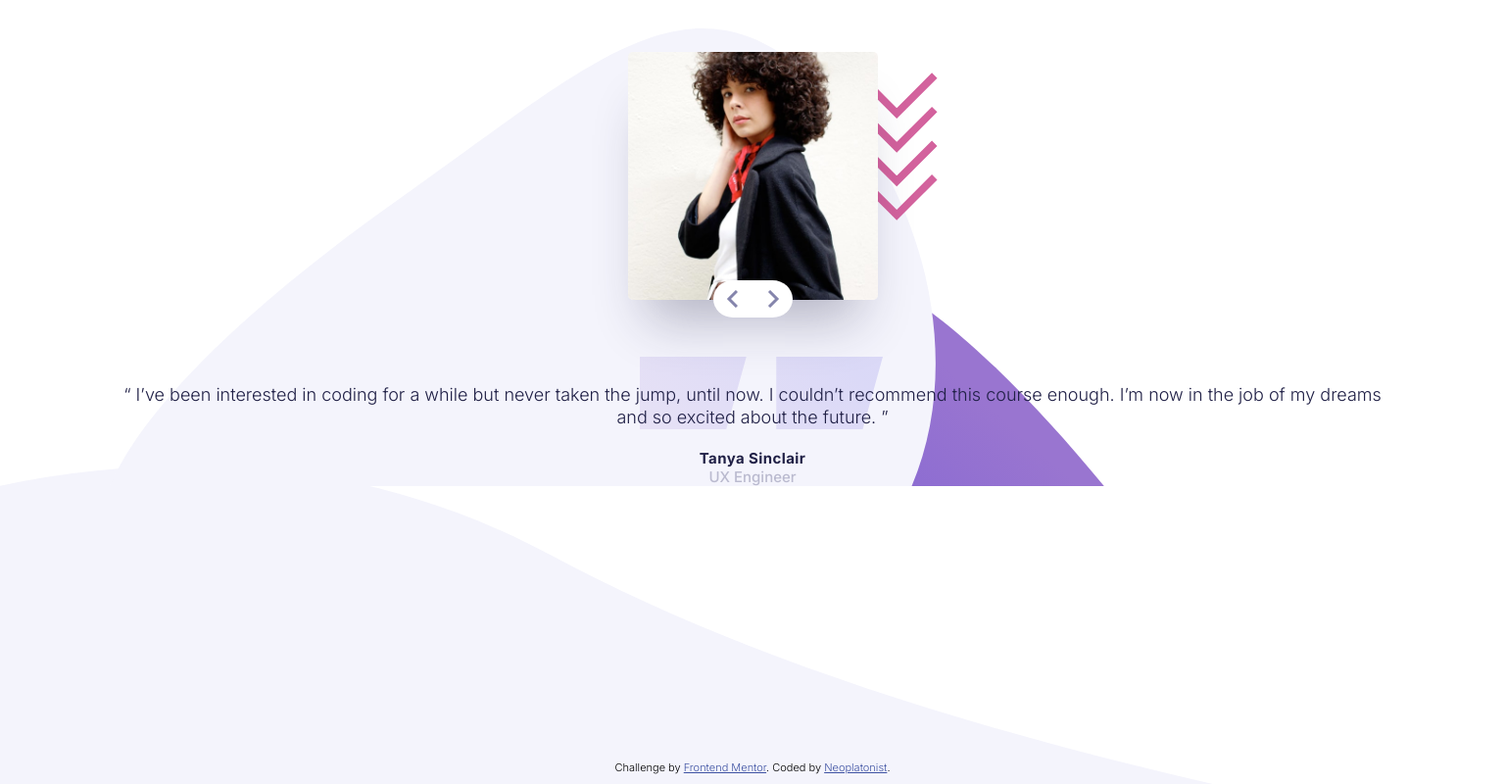
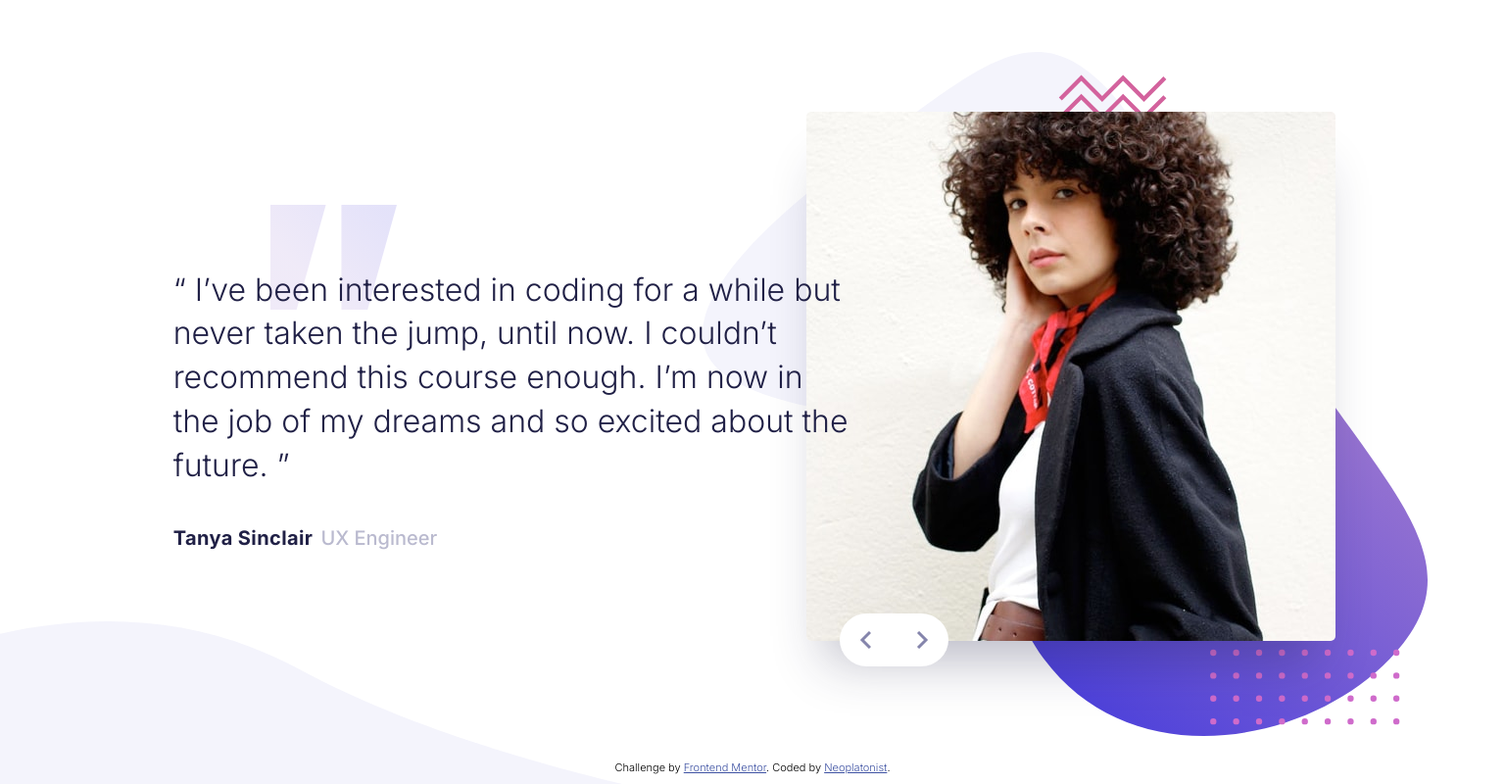
Before and after one commit to Neoplatonist/coding-bootcamp-testimonial-slider, a plain HTML site: page index.html in a window 1536 px wide. Shown: the whole page at 98% size. Drawn offline with Linux system fonts and the light colour scheme.

Commit message:
finished desktop view @1440px using @media query

```diff
--- a/index.html
+++ b/index.html
@@ -38,8 +38,7 @@
         }
 
         .slider {
-            height: 100%;
-            width: 100%;
+            height: 100vh;
             background-image: url('images/pattern-bg.svg');
             background-position: left 6.5vw top 3.6vh;
             background-size: 87.2%;
@@ -106,7 +105,7 @@
 
         .slider-testimony {
             width: 85%;
-            margin-top: 40px;
+            margin: 40px auto 0 auto;
             padding-top: 27px;
             background-image: url('images/pattern-quotes.svg');
             background-position: left 35vw top 0vh;
@@ -153,6 +152,84 @@
             color: hsl(228, 45%, 44%);
         }
 
+        @media screen and (min-width: 1439px) {
+            .slider {
+                background-position: right 5.1vw top 6.6vh;
+                background-size: 48.2%;
+                flex-direction: row-reverse;
+            }
+
+            .slider::before {
+                background-position: left -1vw bottom -1.6vh;
+                background-size: 46%;
+            }
+
+            .slider-profile {
+                height: 100%;
+                position: relative;
+            }
+
+            .slider-image {
+                height: 540px;
+                width: 540px;
+                position: absolute;
+                top: 7.6%;
+                right: 7.8vw;
+            }
+
+            .slider-btns {
+                position: absolute;
+                bottom: 15vh;
+                right: 37vw;
+            }
+
+            .slider-prev {
+                padding: 18px 23px 18px 20px;
+            }
+
+            .slider-next {
+                padding: 18px 20px 18px 23px;
+            }
+
+            .slider-info {
+                width: 50vw;
+                margin-left: 9vw;
+                margin-right: auto;
+                overflow: visible;
+            }
+
+            .slider-testimony {
+                width: 90%;
+                margin: -30px auto 0 auto;
+                padding-top: 65px;
+                position: relative;
+                z-index: 1;
+                background-image: url('images/pattern-quotes.svg');
+                background-position: left 6.5vw top 0vh;
+                background-size: 18.6%;
+                font-size: 3.2rem;
+                line-height: 1.4;
+                text-align: left;
+            }
+
+            .slider-caption {
+                width: 90%;
+                margin: 40px auto 0 auto;
+                display: flex;
+                flex-direction: row;
+                align-items: baseline;
+            }
+
+            .slider-caption-cite {
+                font-size: 2rem;
+                letter-spacing: 0.4px;
+            }
+
+            .slider-caption-role {
+                margin-left: 0.8rem;
+                font-size: 2rem;
+            }
+        }
     </style>
 </head>
 
@@ -175,6 +252,7 @@
             </div>
         </section>
 
+        <section class="slider-info">
             <blockquote class="slider-testimony">
                 “ I’ve been interested in coding for a while but never taken the jump, until now.
                 I couldn’t recommend this course enough. I’m now in the job of my dreams and so
@@ -185,6 +263,7 @@
                 <cite class="slider-caption-cite">Tanya Sinclair</cite>
                 <p class="slider-caption-role">UX Engineer</p>
             </figcaption>
+        </section>
     </figure>
 
     <div class="attribution">
@@ -196,7 +275,7 @@
         const data = [
             {
                 img: "images/image-tanya.jpg",
-                testimony: "I’ve been interested in coding for a while but never taken the jump, until now.I couldn’t recommend this course enough. I’m now in the job of my dreams and so excited about the future.",
+                testimony: "I’ve been interested in coding for a while but never taken the jump, until now. I couldn’t recommend this course enough. I’m now in the job of my dreams and so excited about the future.",
                 cite: "Tanya Sinclair",
                 role: "UX Engineer"
             },
```
Lines whose indentation alone changed are shown as unchanged.
